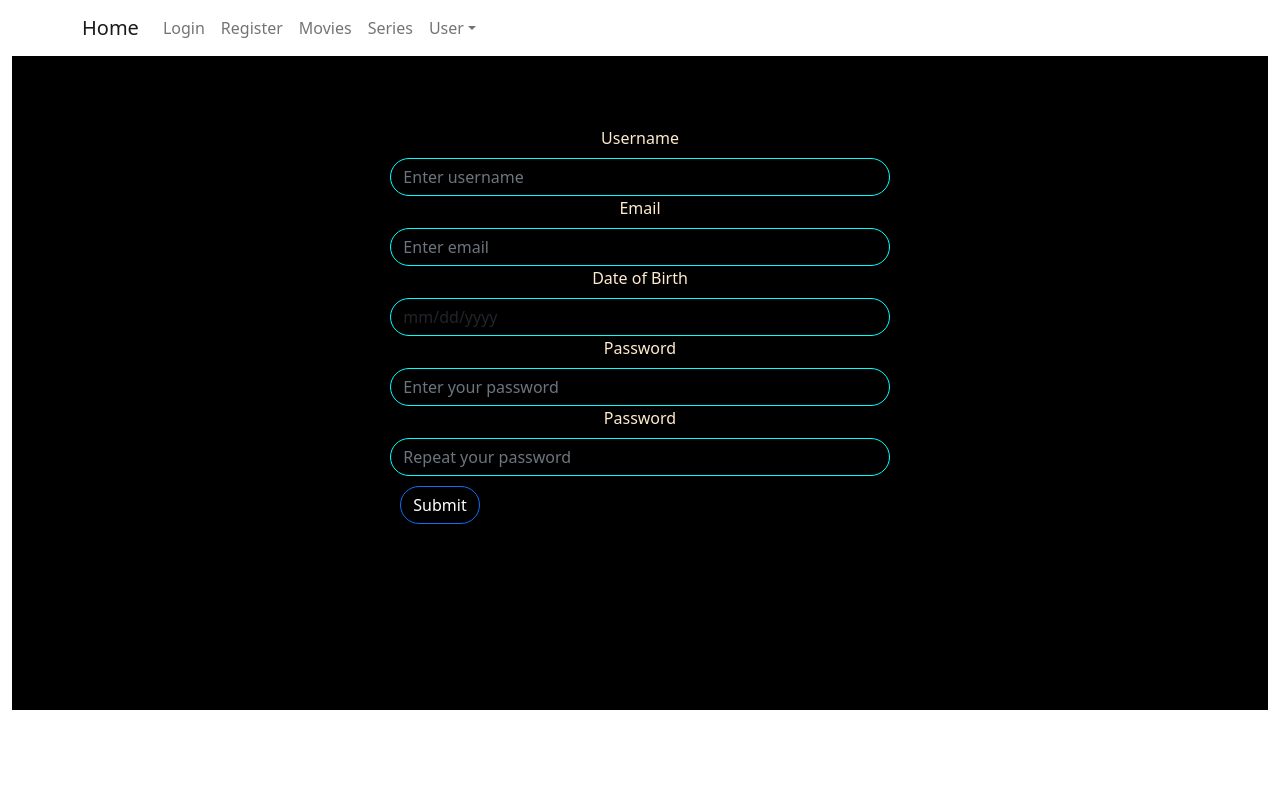
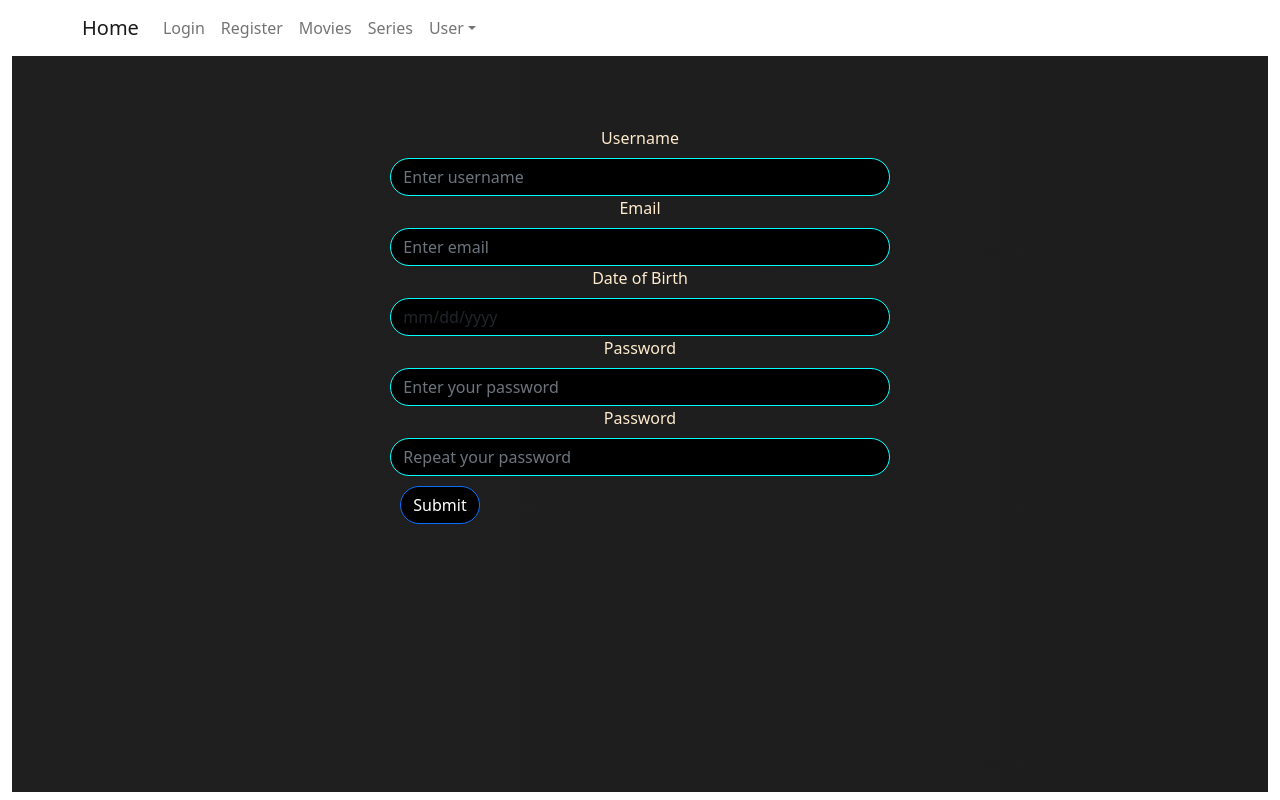
Before and after one commit to AdryDevs/react-front-connected-to-backend-database, a React (Create React App) app: page /register in a window 1280 px wide. Built offline with nearby package versions, Linux system fonts and the light colour scheme; no server answers.

Commit message:
cambiando fondo de regfister

```diff
--- a/src/Components/Register/Register.scss
+++ b/src/Components/Register/Register.scss
@@ -1,8 +1,6 @@
 .Principal1{
-    background-color: black;
-    height: 73vh;
+    background-color: transparent;
     margin-top: 70px;
-    border-radius: 50%;
 
   }
 
--- a/src/Containers/RegisterContainer/RegisterContainer.scss
+++ b/src/Containers/RegisterContainer/RegisterContainer.scss
@@ -1,5 +1,4 @@
 .ContainerRegister{
-    background-color: black;
-
-
+    background-image: linear-gradient(to right, #1f1f1f 0%, rgb(29, 29, 29) 100%);
+    height: 92vh;
 }
```
